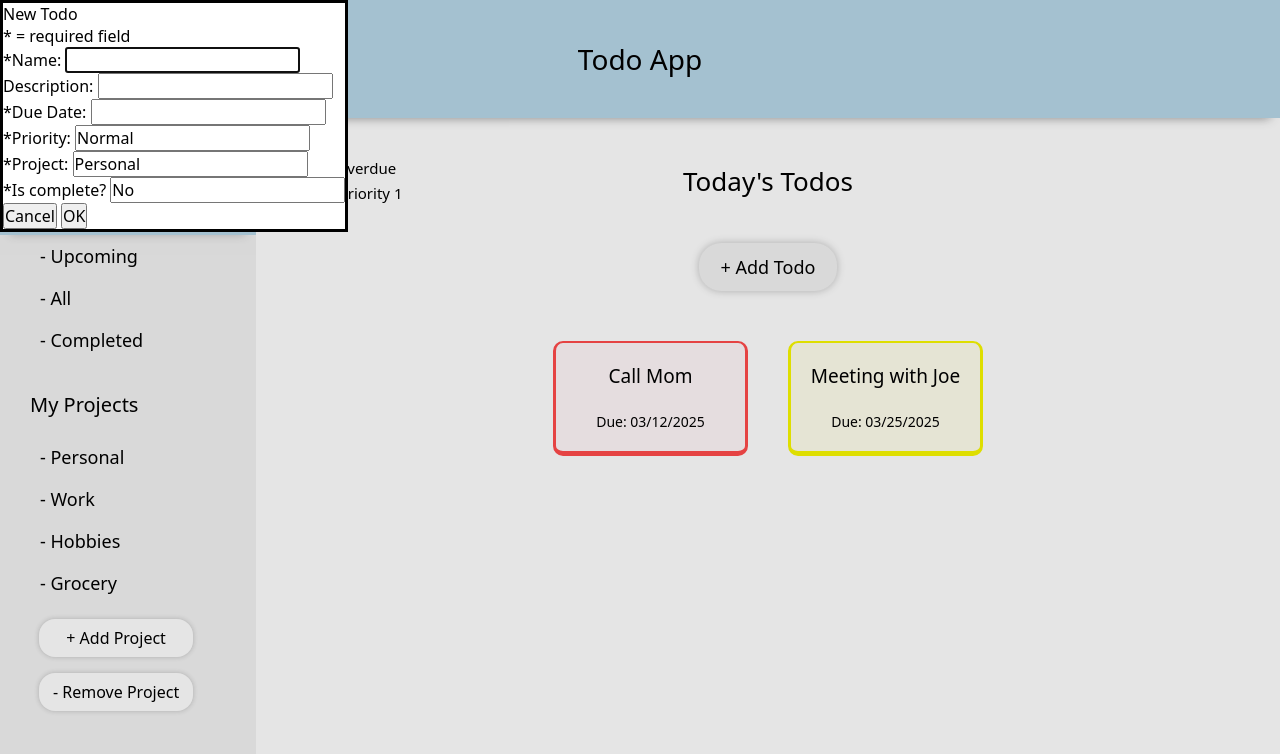
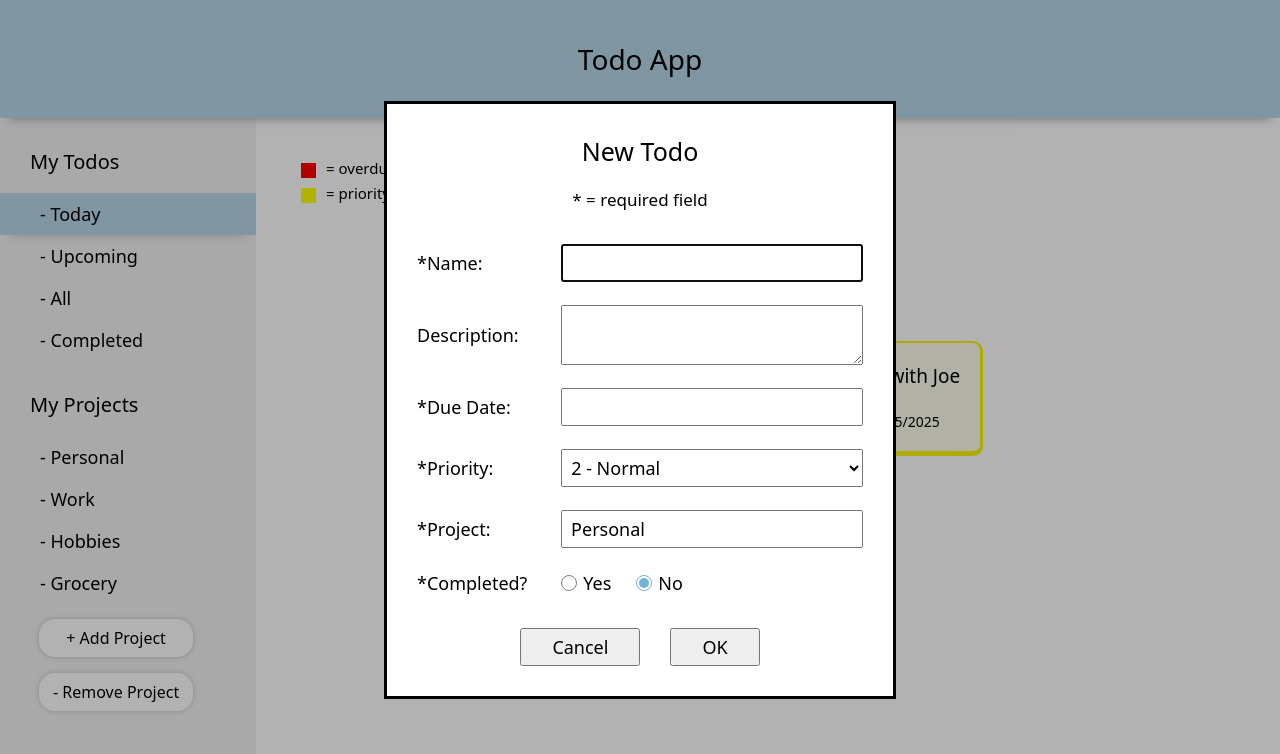
Before and after one commit to deepend15/odin-todo, a website built with webpack: page src/template.html in a window 1280 px wide. Both pictures are taken after a click on the button "+ Add Todo". Built offline with nearby package versions, Linux system fonts and the light colour scheme.

Commit message:
Update 'add-todo' dialog styling
Further modifications still needed

```diff
--- a/src/add-todo-btn.js
+++ b/src/add-todo-btn.js
@@ -6,16 +6,16 @@ export function activateAddTodoButton() {
     const dialogDueDate = addTodoDialog.querySelector("#dueDate");
     const dialogPriority = addTodoDialog.querySelector("#priority");
     const dialogProject = addTodoDialog.querySelector("#project");
-    const dialogIsComplete = addTodoDialog.querySelector("#isComplete");
+    // const dialogNoRadioBtn = addTodoDialog.querySelector("#no");
 
     addTodoBtn.addEventListener("click", () => {
         addTodoDialog.showModal();
         dialogTodoName.value = "";
         dialogDescription.value = "";
         dialogDueDate.value = "";
-        dialogPriority.value = "Normal";
+        dialogPriority.value = "2 - Normal";
         dialogProject.value = "Personal";
-        dialogIsComplete.value = "No";
+        // dialogNoRadioBtn.setAttribute("checked", true);
         addTodoDialog.returnValue = "";
     })
 }
--- a/src/styles.css
+++ b/src/styles.css
@@ -231,6 +231,137 @@ main h3 {
     box-shadow: 0 0 8px rgb(193, 193, 193);
 }
 
+::backdrop {
+    background-color: rgb(0, 0, 0, 0.3);
+}
+
+#add-todo-dialog {
+    top: 50%;
+    left: 50%;
+    transform: translate(-50%, -50%);
+    padding: 3rem;
+    width: max(45rem, 40%);
+}
+
+#add-todo-dialog > form {
+    font-size: 1.8rem;
+    display: grid;
+    gap: 2rem;
+    justify-items: center;
+}
+
+#add-todo-dialog > form > h4 {
+    font-size: 2.5rem;
+    font-weight: 500;
+}
+
+#add-todo-dialog > form > p {
+    font-size: 1.7rem;
+}
+
+.add-todo-container {
+    width: 100%;
+    margin: 1.3rem 0;
+    display: flex;
+    flex-direction: column;
+    gap: 2.3rem;
+}
+
+.add-todo-container > p,
+.isCompletedLine {
+    display: flex;
+    justify-content: space-between;
+    align-items: center;
+    gap: 1.5rem;
+}
+
+.add-todo-container > p > input,
+.add-todo-container > p > select,
+.add-todo-container > p > textarea,
+.radio-buttons {
+    width: 70%;
+}
+
+.add-todo-container > p > label,
+.isCompletedLine > p {
+    width: 30%;
+}
+
+.add-todo-container > p > input,
+.add-todo-container > p > textarea {
+    padding: 0.5rem 0.8rem;
+}
+
+.add-todo-container > p > select {
+    padding: 0.5rem;
+}
+
+.add-todo-container > p > textarea {
+    resize: vertical;
+    font-size: 1.6rem;
+    line-height: 1.5;
+}
+
+.radio-buttons {
+    display: flex;
+    gap: 2.5rem;
+}
+
+.radio-buttons > div {
+    display: flex;
+    gap: 0.6rem;
+    align-items: center;
+}
+
+.radio-buttons input[type="radio"] {
+    appearance: none;
+}
+
+.radio-buttons input[type="radio"] {
+    width: 16px;
+    height: 16px;
+    border: 1px solid gray;
+    border-radius: 10px;
+    position: relative;
+}
+
+.radio-buttons input[type="radio"]::before {
+    position: absolute;
+    top: 2px;
+    left: 2px;
+    background-color: #71b4d7;
+    visibility: hidden;
+    content: " ";
+    width: 10px;
+    height: 10px;
+    border-radius: 10px;
+}
+
+.radio-buttons input[type="radio"]:checked {
+    border-color: #71b4d7;
+}
+
+.radio-buttons input[type="radio"]:checked::before {
+    visibility: visible;
+}
+
+.radio-buttons input[type="radio"]:hover {
+    border-color: #4b8db0;
+}
+
+.radio-buttons input[type="radio"]:hover::before {
+    background-color: #4b8db0;
+}
+
+.add-todo-dialog-buttons {
+    display: flex;
+    gap: 3rem;
+}
+
+.add-todo-dialog-buttons > button {
+    padding: 0.5rem 3rem;
+}
+
 .todo-container {
     display: flex;
     flex-wrap: wrap;
--- a/src/template.html
+++ b/src/template.html
@@ -56,11 +56,11 @@
             <div class="add-todo-container">
                 <p>
                     <label for="todoName"><span aria-label="required">*</span>Name:</label>
-                    <input type="text" id="todoName" name="todoName" required>
+                    <input type="text" id="todoName" name="todoName" autofocus required>
                 </p>
                 <p>
                     <label for="description">Description:</label>
-                    <input type="text" id="description" name="description">
+                     <textarea name="description" id="description"></textarea>
                 </p>
                 <p>
                     <label for="dueDate"><span aria-label="required">*</span>Due Date:</label>
@@ -68,16 +68,32 @@
                 </p>
                 <p>
                     <label for="priority"><span aria-label="required">*</span>Priority:</label>
-                    <input type="text" id="priority" name="priority" required>
+                    <select name="priority" id="priority" required>
+                        <option selected>2 - Normal</option>
+                        <option>1 - High</option>
+                    </select>
                 </p>
                 <p>
                     <label for="project"><span aria-label="required">*</span>Project:</label>
                     <input type="text" id="project" name="project" required>
                 </p>
-                <p>
-                    <label for="isComplete"><span aria-label="required">*</span>Is complete?</label>
+                <!-- <p>
+                    <label for="isComplete"><span aria-label="required">*</span>Completed?</label>
                     <input type="text" id="isComplete" name="isComplete" required>
-                </p>
+                </p> -->
+                <div class="isCompletedLine">
+                    <p><span aria-label="required">*</span>Completed?</p>
+                    <div class="radio-buttons">
+                        <div>
+                            <input type="radio" id="yes" name="isComplete" value="yes">
+                            <label for="yes">Yes</label>
+                        </div>
+                        <div>
+                            <input type="radio" id="no" name="isComplete" value="no" checked>
+                            <label for="no">No</label>
+                        </div>
+                    </div>
+                </div>
             </div>
             <div class="add-todo-dialog-buttons">
                 <button class="cancel-button">Cancel</button>
```
